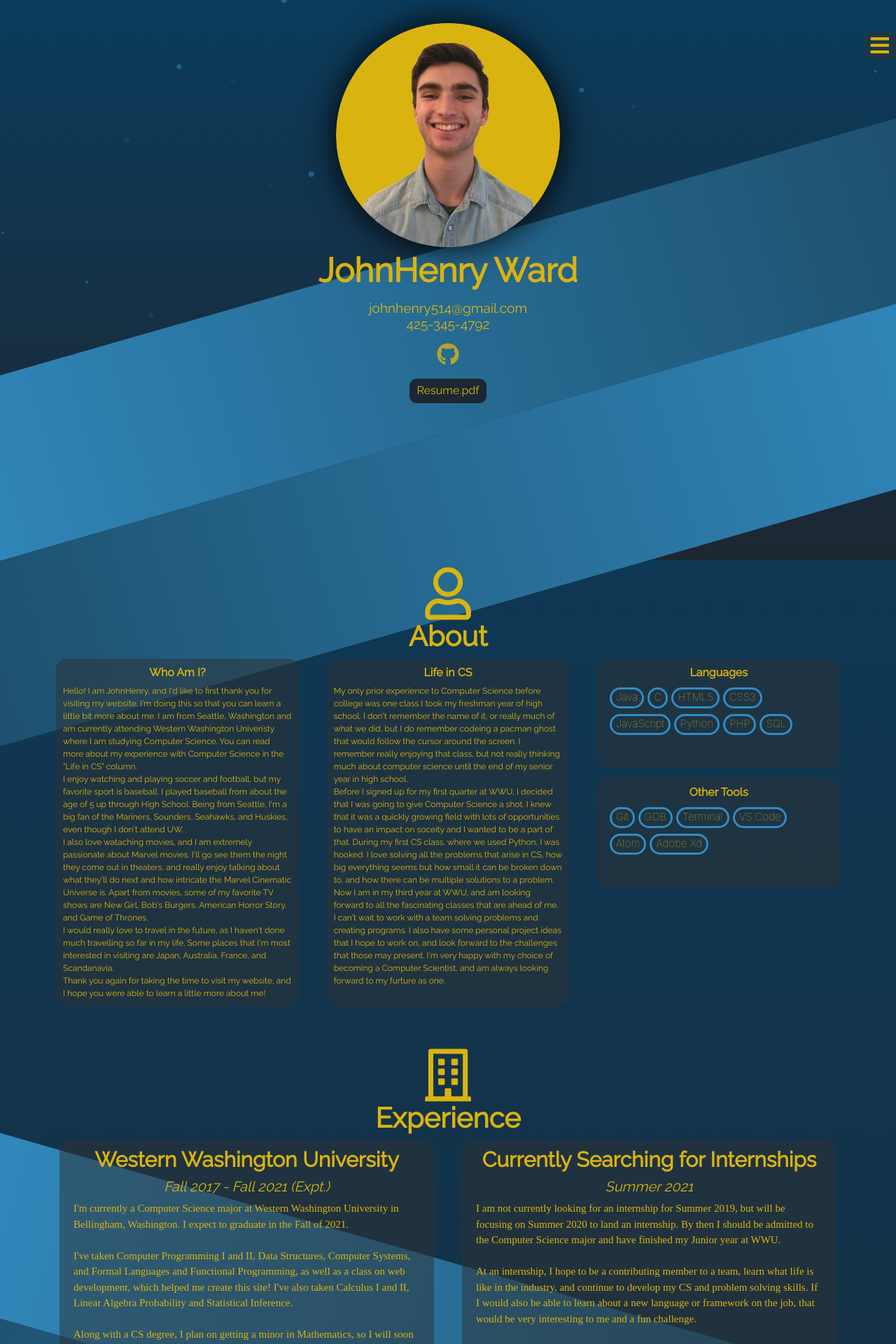
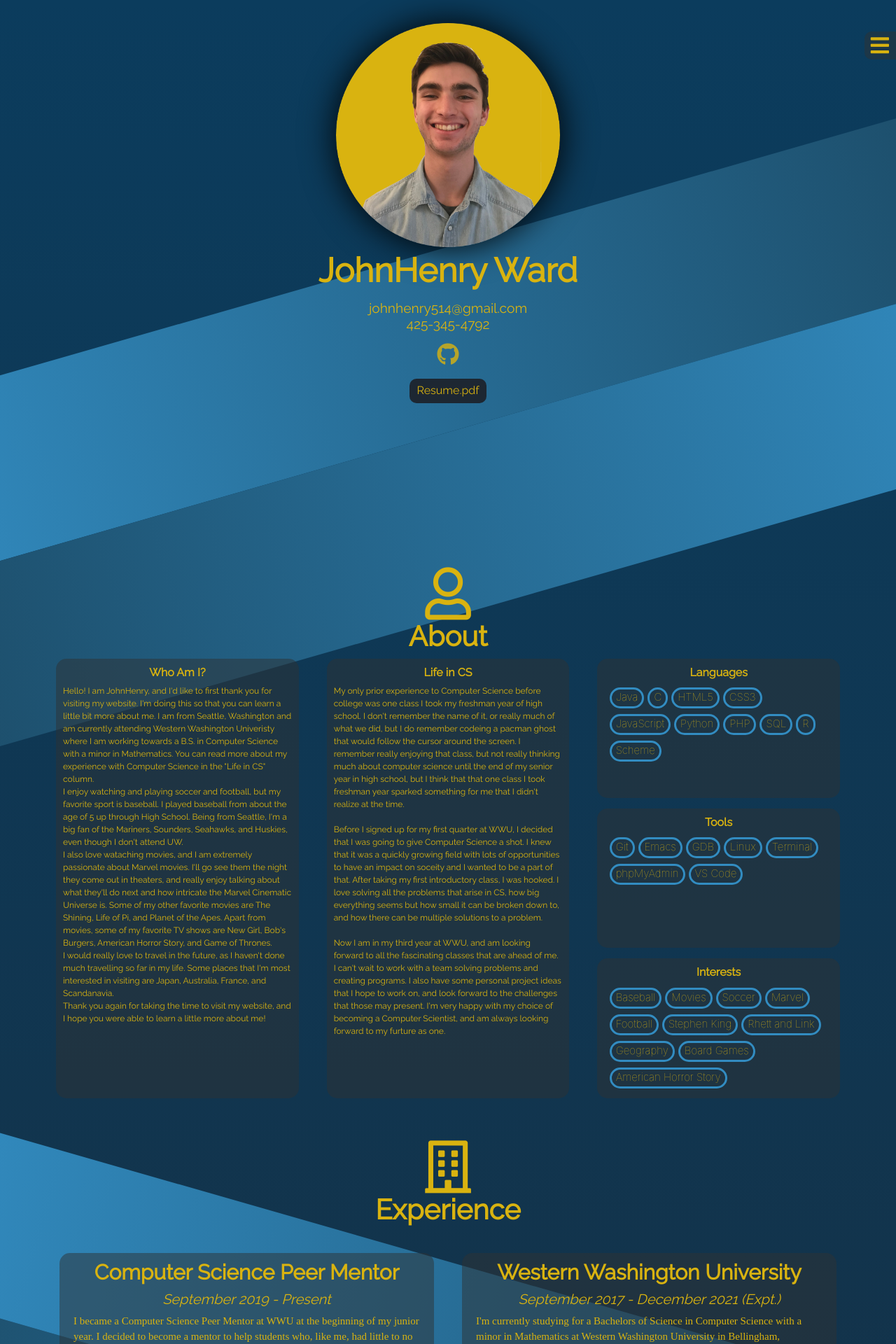
Before and after one commit to JohnHenry-Ward/Portfolio_old, a PHP site: page /index.html in a window 1280 px wide. Shown: the top 1920 px of the page at 70% size. Run offline with PHP 8.4, Linux system fonts and the light colour scheme; some web fonts are replaced.

Commit message:
updated with 2 new projects, re done experience, less touchy designs, new resume

```diff
--- a/css/main.css
+++ b/css/main.css
@@ -308,7 +317,12 @@ header a:hover{
     border-radius: 15px;
 }
 
-.tools, .languages, .frameworks{
+.interests{
+    background-color: var(--dark-bg-transparent);
+    border-radius: 15px;
+}
+
+.tools, .languages, .frameworks, .interests{
     padding-bottom: 10px;
 }
 
@@ -348,6 +362,7 @@ header a:hover{
     background-color: var(--dark-bg-transparent);
     border-radius: 15px;
     padding-bottom: 10px;
+    margin-top: 30px;
 }
 
 .internshipTitle{
--- a/index.html
+++ b/index.html
@@ -34,7 +34,7 @@
 <header>
   <div id="home"></div>
 
-  <div class="background1" id="background1"></div>
+  <!---<div class="background1" id="background1"></div>-->
 
   <div class="menuBackground"></div>
   <i class="fas fa-bars" id="open-menu" title="Open Menu"></i>
@@ -73,6 +73,7 @@
 
   <img src="images/pagebreak.svg" class="pagebreak1">
   <img src="images/pagebreak1.svg" class="pagebreak2">
+  <img src="images/pagebreak.svg" class="pagebreak3">
 
   <div id="particles-js"></div>
 </header>
@@ -94,15 +95,13 @@
         <p class="aboutPersonalText">
           Hello! I am JohnHenry, and I'd like to first thank you for visiting my website. I'm doing this so that you
           can learn a little bit more about me. I am from Seattle, Washington and am currently attending Western
-          Washington Univeristy where I am studying Computer Science. You can read more about my experience with Computer Science in the
-          "Life in CS" column. <br>
+          Washington Univeristy where I am working towards a B.S. in Computer Science with a minor in Mathematics. You can read more about my experience with Computer Science in the "Life in CS" column. <br>
           I enjoy watching and playing soccer and football, but my favorite sport is baseball. I played baseball from
           about the age of 5 up through High School. Being from Seattle, I'm a big fan of the Mariners, Sounders,
           Seahawks, and Huskies, even though I don't attend UW. <br>
           I also love wataching movies, and I am extremely passionate about Marvel movies. I'll go see them the night
           they come out in theaters, and really enjoy talking about what they'll do next and how intricate the Marvel
-          Cinematic Universe is. Apart from movies, some of my favorite TV shows are New Girl, Bob's Burgers, American
-          Horror Story, and Game of Thrones. <br>
+          Cinematic Universe is. Some of my other favorite movies are The Shining, Life of Pi, and Planet of the Apes. Apart from movies, some of my favorite TV shows are New Girl, Bob's Burgers, American Horror Story, and Game of Thrones. <br>
           I would really love to travel in the future, as I haven't done much travelling so far in my life. Some places
           that I'm most interested in visiting are Japan, Australia, France, and Scandanavia. <br>
           Thank you again for taking the time to visit my website, and I hope you were able to learn a little more about me!
@@ -114,8 +113,8 @@
           Life in CS
         </h6>
         <p class="aboutTechnicalText">
-          My only prior experience to Computer Science before college was one class I took my freshman year of high school. I don't remember the name of it, or really much of what we did, but I do remember codeing a pacman ghost that would follow the cursor around the screen. I remember really enjoying that class, but not really thinking much about computer science until the end of my senior year in high school. <br>
-          Before I signed up for my first quarter at WWU, I decided that I was going to give Computer Science a shot. I knew that it was a quickly growing field with lots of opportunities to have an impact on soceity and I wanted to be a part of that. During my first CS class, where we used Python, I was hooked. I love solving all the problems that arise in CS, how big everything seems but how small it can be broken down to, and how there can be multiple solutions to a problem. <br>
+          My only prior experience to Computer Science before college was one class I took my freshman year of high school. I don't remember the name of it, or really much of what we did, but I do remember codeing a pacman ghost that would follow the cursor around the screen. I remember really enjoying that class, but not really thinking much about computer science until the end of my senior year in high school, but I think that that one class I took freshman year sparked something for me that I didn't realize at the time.<br><br>
+          Before I signed up for my first quarter at WWU, I decided that I was going to give Computer Science a shot. I knew that it was a quickly growing field with lots of opportunities to have an impact on soceity and I wanted to be a part of that. After taking my first introductory class, I was hooked. I love solving all the problems that arise in CS, how big everything seems but how small it can be broken down to, and how there can be multiple solutions to a problem.<br><br>
           Now I am in my third year at WWU, and am looking forward to all the fascinating classes that are ahead of me. I can't wait to work with a team solving problems and creating programs. I also have some personal project ideas that I hope to work on, and look forward to the challenges that those may present. I'm very happy with my choice of becoming a Computer Scientist, and am always looking forward to my furture as one.
         </p>
       </div>
@@ -133,6 +132,8 @@
             <p class="abtLang">Python</p>
             <p class="abtLang">PHP</p>
             <p class="abtLang">SQL</p>
+            <p class="abtLang">R</p>
+            <p class="abtLang">Scheme</p>
           </div>
         </div>
 
@@ -146,15 +147,32 @@
         </div> -->
 
         <div class="tools">
-          <h6>Other Tools</h6>
+          <h6>Tools</h6>
 
           <div class="innerSkill">
             <p class="abtLang">Git</p>
+            <p class="abtLang">Emacs</p>
             <p class="abtLang">GDB</p>
+            <p class="abtLang">Linux</p>
             <p class="abtLang">Terminal</p>
+            <p class="abtLang">phpMyAdmin</p>
             <p class="abtLang">VS Code</p>
-            <p class="abtLang">Atom</p>
-            <p class="abtLang">Adobe Xd</p>
+          </div>
+        </div>
+
+        <div class="interests">
+          <h6>Interests</h6>
+          <div class="innerSkill">
+            <p class="abtLang">Baseball</p>
+            <p class="abtLang">Movies</p>
+            <p class="abtLang">Soccer</p>
+            <p class="abtLang">Marvel</p>
+            <p class="abtLang">Football</p>
+            <p class="abtLang">Stephen King</p>
+            <p class="abtLang">Rhett and Link</p>
+            <p class="abtLang">Geography</p>
+            <p class="abtLang">Board Games</p>
+            <p class="abtLang">American Horror Story</p>
           </div>
         </div>
       </div>
@@ -169,30 +187,32 @@
     </div>
     <div class="experienceMain">
       <div class="internship1">
+        <h4 class="internshipTitle">Computer Science Peer Mentor</h4>
+        <h6 class="internshipSubTitle">September 2019 - Present</h6>
+        <p class="internshipText">
+          I became a  Computer Science Peer Mentor at WWU at the beginning of my junior year. I decided to become a mentor to help students who, like me, had little to no experience in Computer Science at the beginning of their college career. I knew what it was like to not have any ideas on what to do, and feel a bit lost, so I wanted to do anything I could to help others in that situation. <br><br>
+          Being a mentor also gets me involved in presenting workshops to students. Some of the workshop topics that mentors have presented include API's, Machine Learning, Version Control, Bash, and Success in CS.<br><br>
+          One thing that I didn't think being a Peer Montor would give to me is the opprotunity to practice my CS skills. Helping other students who are encountering problems that I once did allows me to sharpen my skills and have the fundamentals nailed down. Becoming a Peer Mentor was one of the best decisions I made at WWU.
+        </p>
+      </div>
+      <div class="internship1">
         <h4 class="internshipTitle">Western Washington University</h4>
-        <h6 class="internshipSubTitle">Fall 2017 - Fall 2021 (Expt.)</h6>
+        <h6 class="internshipSubTitle">September 2017 - December 2021 (Expt.)</h6>
         <p class="internshipText">
-          I'm currently a Computer Science major at Western Washington University in Bellingham, Washington. I
-          expect to graduate in the Fall of 2021. <br> <br>
-          I've taken Computer Programming I and II, Data Structures, Computer Systems, and Formal Languages and Functional Programming,
-          as well as a class on web development, which helped me create this site!
-          I've also taken Calculus I and II, Linear Algebra Probability and Statistical Inference. <br> <br>
-          Along with a CS degree, I plan on getting a minor in Mathematics, so I will soon be taking more Calculus and Analytical geometry courses.
-          I've been enjoying my time here at Western and look forward to completeing some of the more advanced CS courses here, along with getting
-          to know other students in the CS program.
+          I'm currently studying for a Bachelors of Science in Computer Science with a minor in Mathematics at Western Washington University in Bellingham, Washington. I expect to graduate in the December 2021. <br> <br>
+          Some of the classes I've taken at WWU are Object Oriented Design, Data Structures, Algorithm Analysis, and Databases, along with Multivariable Calculus, Limits and Infinite series, and Probabilty. I'll soon be entering into Senior Project classes where I will be collabroating with my peers on some exciting projects. <br><br>
+          I've been enjoying my time at WWU, and am thankful for all the people I have met. I feel as though I am a part of a great community of students and professors here, and am lucky to be around so many amazing individuals at WWU.
         </p>
-        <button class="internshipBtn" id="tempBtn"><a href="exp1.html" target="_blank">Read More</a></button>
+        <!--<button class="internshipBtn" id="tempBtn"><a href="exp1.html" target="_blank">Read More</a></button>-->
       </div>
-      <div class="internship2">
+      <div class="internship1">
         <h4 class="internshipTitle">Currently Searching for Internships</h4>
         <h6 class="internshipSubTitle">Summer 2021</h6>
         <p class="internshipText">
-          I am not currently looking for an internship for Summer 2019, but will be focusing on Summer 2020 to land an
-          internship. By then I should be admitted to the Computer Science major and have finished my Junior year at
-          WWU. <br> <br>
+          I am currently looking for an internship for Summer 2021. by then I will have just 1 quarter left at WWU, and landing an internship for the summer will give me a large stepping stone into finding a full time job after graduation.<br><br>
           At an internship, I hope to be a contributing member to a team, learn what life is like in the industry, and
           continue to develop my CS and problem solving skills. If I would also be able to learn about a new language or
-          framework on the job, that would be very interesting to me and a fun challenge. <br> <br>
+          framework on the job, that would be very interesting to me and a fun challenge.<br><br>
           If you or someone you know is looking for possible interns in a Computer Science related field, feel free to
           reach out to me, even if you're not sure if it'd be an exact fit for my experience or interests, I'd still be
           interested in seeing what kind of work they'd have me do.
@@ -212,70 +232,58 @@
     </div>
     <div class="projectMain">
       <div class="project1">
-        <img src="images/project1Main.png" class="project1Img">
-        <div class="projectTitle">Portfolio Website</div>
+        <img src="images/microshell1.png" class="project1Img">
+        <div class="projectTitle">Microshell in C</div>
         <p class="projectText">
-          My first large scale project was building this very portfolio website. I used the HTML and CSS basics from my
-          first Web Development class, along with JavaScript, PHP, and SQL to make the website more interesting and
-          useful. <br><br>
-          Although I learned about a few frameworks, I decided not to rely too much on any for CSS formatting, and only used the
-          jQuery library for some simple animations. The contact form uses PHP and SQL to send information to a database
-          and send an email to me.
+            This project was built using the C language, taking advantage of C system calls, as well as using C's pointer focused design and memory allocation for storing commands in arrays. It's main use is to read commands from the command line and appropriatly execute it. The Microshell can handle many different commands from the terminal command line that most shells can handle.<br><br>
+            This project helped me understand the UNIX operating system, gain experience writing C code, and helped me understand programming topics like pointers, system vs library calls, and memeory. You can follow the github link to see a more in depth description of the commands possible in my Microshell.
         </p>
         <div class="projectLanguages">
-          <p class="projectLang">HTML5</p>
-          <p class="projectLang">CSS3</p>
-          <p class="projectLang">JavaScript</p>
+          <p class="projectLang">C</p>
+          <p class="projectLang">Unix</p>
+          <p class="projectLang">Pointers</p>
+          <p class="projectLang">System Calls</p>
+          <p class="projectLang">Memory</p>
         </div>
-        <button class="projectBtn"><a href="project1.html" target="_blank">Read More</a></button>
+        <button class="projectBtn1"><a href="Microshell.html" target="_blank">Pictures</a></button>
+        <button class="projectBtn2"><a href="https://github.com/JohnHenry-Ward/Microshell" target="_blank">Github</a></button>
+      </div>
+      <div class="project1">
+        <img src="images/Deadwood2.png" class="project1Img">
+        <div class="projectTitle">Deadwood in Java</div>
+        <p class="projectText">
+            This project is the largest project I have ever accomplished. I worked on it with another student at WWU, and it took us about 2 months to complete. It began as a text based version of the board game Deadwood, and we integrated it to work as a GUI based version. It can be played with 2-8 players.<br><br>
+            This project helped me understand object oriented design, as well as how to work on a software in a team. The utilization of a version control software, Github, really helped us keep things in order, and was a great learning experience and gave me some insight into how a real world software could be created. This is definitly my favorite project I've made, and it gave me a lot of ideas for future projects as well.
+        </p>
+        <div class="projectLanguages">
+          <p class="projectLang">Java</p>
+          <p class="projectLang">Object Oriented</p>
+          <p class="projectLang">Singleton</p>
+          <p class="projectLang">Version Control</p>
+          <p class="projectLang">Team Project</p>
+        </div>
+        <button class="projectBtn1"><a href="Deadwood.html" target="_blank">Pictures</a></button>
+        <button class="projectBtn2"><a href="https://github.com/JohnHenry-Ward/Deadwood" target="_blank">Github</a></button>
       </div>
       <div class="project1">
         <img src="images/project2Img1.png" class="project1Img">
         <div class="projectTitle">NorthWest Books</div>
         <p class="projectText">
-            This project began as an assignment for a Web Development and Management class. The base assignment was to create a simple bookstore with user accounts,a cart, and order histories. <br><br>
-            I took the project and added enhancements to it. Some enhancements I added were email confirmations, book counts uisng PHP and SQL databases, and cookies that allowed users to be remembered when returning to the site. <br><br>
-            The PHP functionality is currently not working since the site was hosted on a class provided hosting site that supported PHP.
+          This website originally stemmed from a final project in my MIS 314 class, and I wanted to take the project further than what was assigned. I designed the concept for the website in Adobe Xd, which I
+          had some experience with before hand so it was fun and challenging to proactice a new technology. I also used Xampp so that I could work on the PHP functionality locally.<br><br>
+          Once I had some basic design ideas built, I began to build the site, first using HTML5 and CSS3. I
+          used some CSS stylings such grid and flexbox, and once I had the HTML styled, I began to implement actual functionality using PHP and SQL.<br><br>
+          The website uses nine different tables that are read from a database using SQL queries. Rows in these tables can be crated, removed, updated, and deleted. This was my first project uisng PHP and SQL and I had a lot of fun doing it. I understand how websites like Amazon.com work, and feel confident that I could produce a function online shopping website for a company.
         </p>
         <div class="projectLanguages">
           <p class="projectLang">HTML5</p>
           <p class="projectLang">CSS3</p>
           <p class="projectLang">PHP</p>
           <p class="projectLang">SQL</p>
+          <p class="projectLang">Web Design</p>
         </div>
-        <button class="projectBtn"><a href="project2.html" target="_blank">Read More</a></button>
-      </div>
-      <div class="project1">
-        <img src="images/project2Img1.png" class="project1Img">
-        <div class="projectTitle">NorthWest Books</div>
-        <p class="projectText">
-            This project began as an assignment for a Web Development and Management class. The base assignment was to create a simple bookstore with user accounts,a cart, and order histories. <br><br>
-            I took the project and added enhancements to it. Some enhancements I added were email confirmations, book counts uisng PHP and SQL databases, and cookies that allowed users to be remembered when returning to the site. <br><br>
-            The PHP functionality is currently not working since the site was hosted on a class provided hosting site that supported PHP.
-        </p>
-        <div class="projectLanguages">
-          <p class="projectLang">HTML5</p>
-          <p class="projectLang">CSS3</p>
-          <p class="projectLang">PHP</p>
-          <p class="projectLang">SQL</p>
-        </div>
-        <button class="projectBtn"><a href="project2.html" target="_blank">Read More</a></button>
-      </div>
-      <div class="project1">
-        <img src="images/project2Img1.png" class="project1Img">
-        <div class="projectTitle">NorthWest Books</div>
-        <p class="projectText">
-            This project began as an assignment for a Web Development and Management class. The base assignment was to create a simple bookstore with user accounts,a cart, and order histories. <br><br>
-            I took the project and added enhancements to it. Some enhancements I added were email confirmations, book counts uisng PHP and SQL databases, and cookies that allowed users to be remembered when returning to the site. <br><br>
-            The PHP functionality is currently not working since the site was hosted on a class provided hosting site that supported PHP.
-        </p>
-        <div class="projectLanguages">
-          <p class="projectLang">HTML5</p>
-          <p class="projectLang">CSS3</p>
-          <p class="projectLang">PHP</p>
-          <p class="projectLang">SQL</p>
-        </div>
-        <button class="projectBtn"><a href="project2.html" target="_blank">Read More</a></button>
+        <button class="projectBtn1"><a href="NorthWestBooks.html" target="_blank">Pictures</a></button>
+        <button class="projectBtn2"><a href="https://github.com/JohnHenry-Ward/NorthWest-Books" target="_blank">Github</a></button>
       </div>
     </div>
   </section>
```
Also changed, not shown: other parts of css/main.css (+50 -7 lines), Deadwood.html (added, +88 -0 lines), Microshell.html (added, +88 -0 lines), NorthWestBooks.html (added, +88 -0 lines), images/Deadwood1.png (added), images/Deadwood2.png (added), images/Deadwood3.png (added), images/Deadwood4.png (added), images/Deadwood5.png (added), images/microshell1.png (added), images/microshell2.png (added), images/microshell3.png (added), images/microshell4.png (added), 1 other file.
